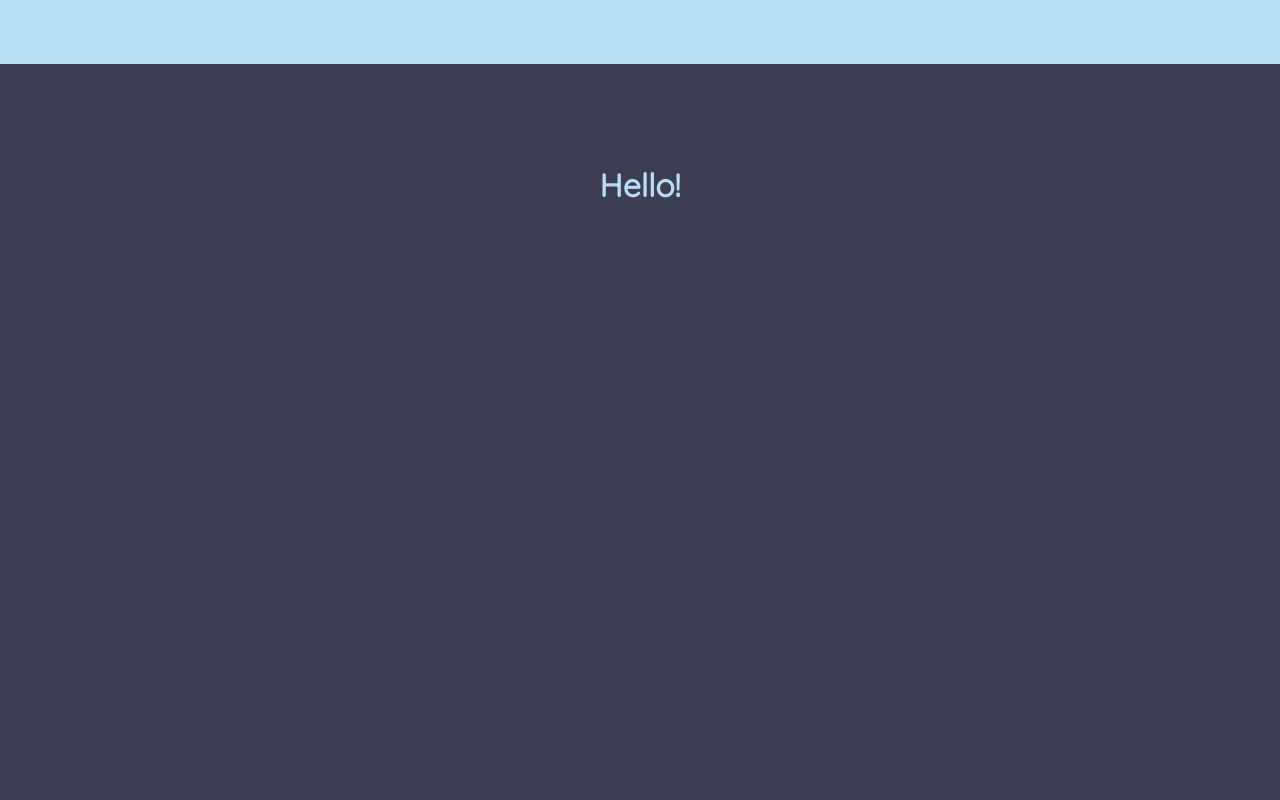
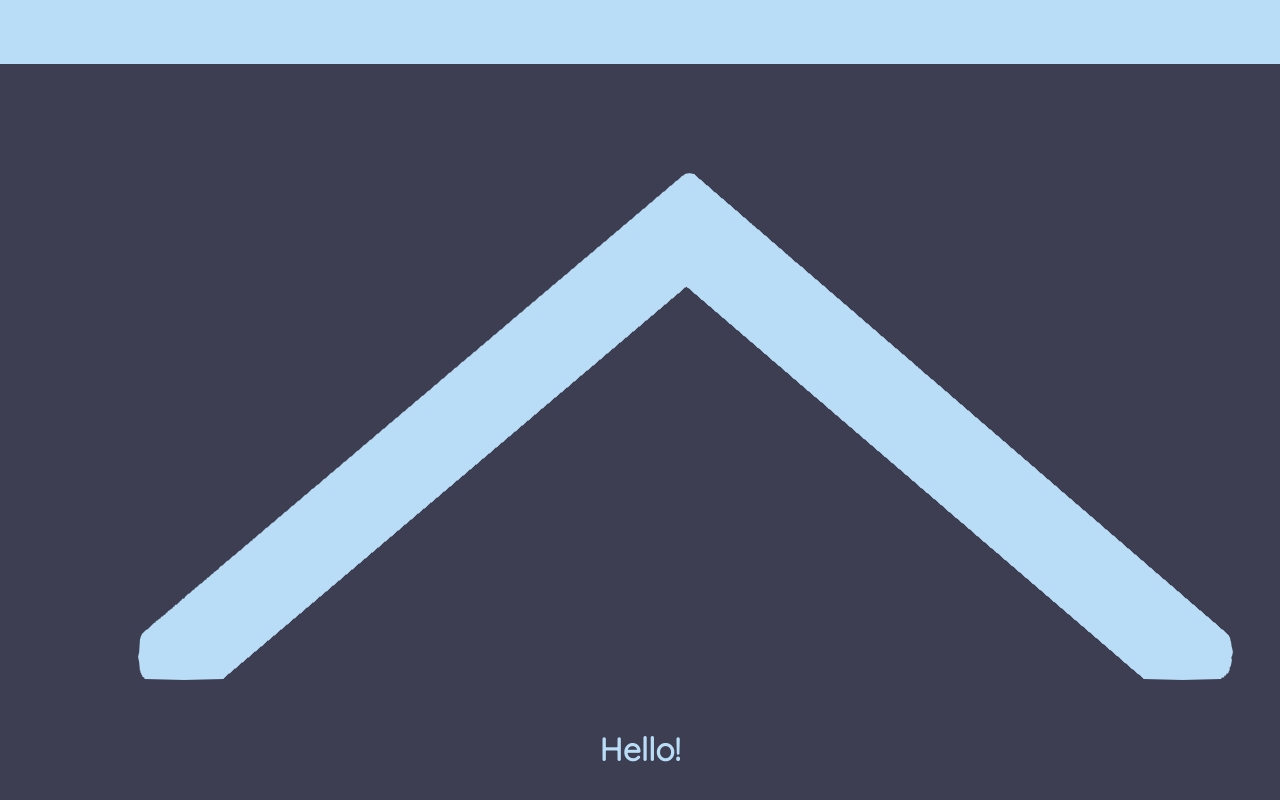
Before and after one commit to e-seng/e-seng.github.io, a plain HTML site: page index.html in a window 1280 px wide. Shown: the part 336-1136 px from the top of the page. Drawn offline with Linux system fonts and the light colour scheme.

Commit message:
Add arrow into index.html

```diff
--- a/index.html
+++ b/index.html
@@ -36,6 +36,7 @@
 </div>
 <div id="content">
     <div id="about">
+    <img src="./images/scroll-arrow.png">
 	<h1>Hello!</h1>
     </div>
 </div>
```
